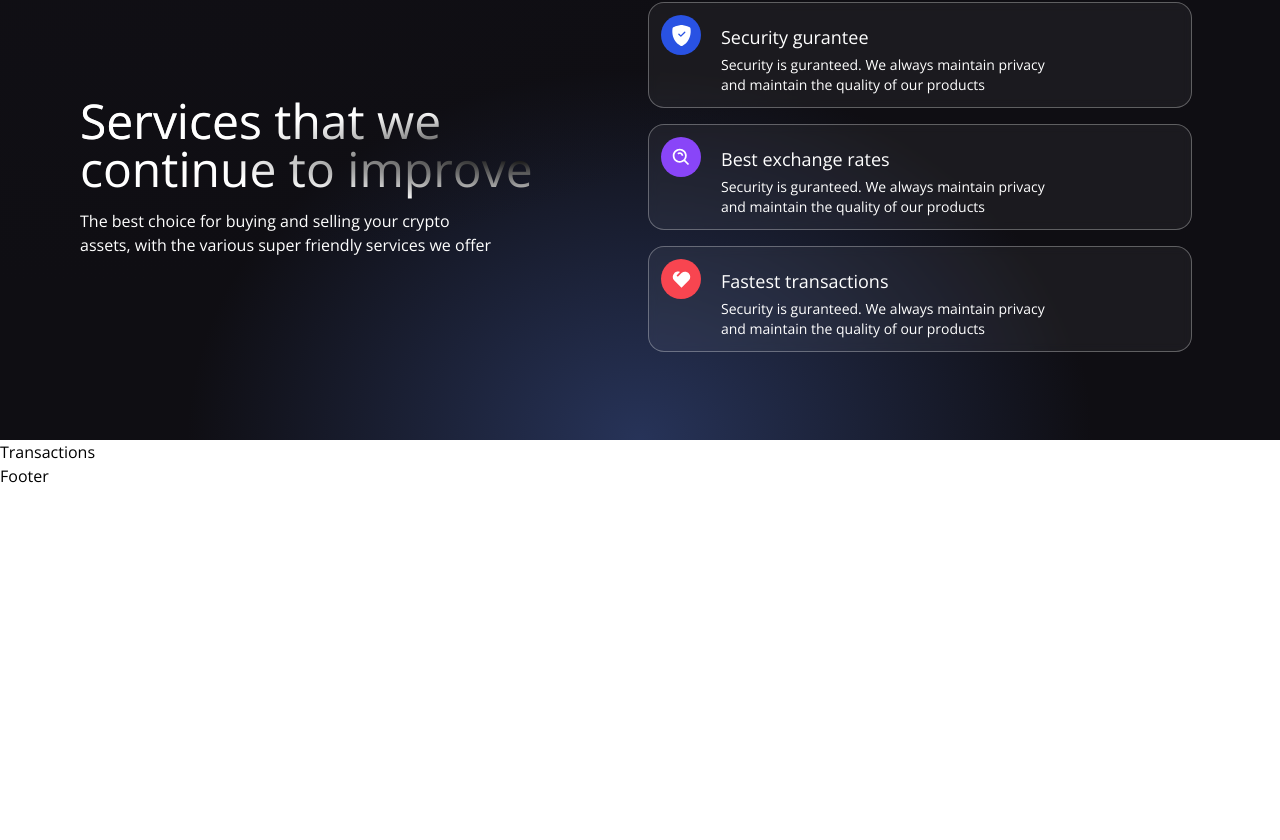
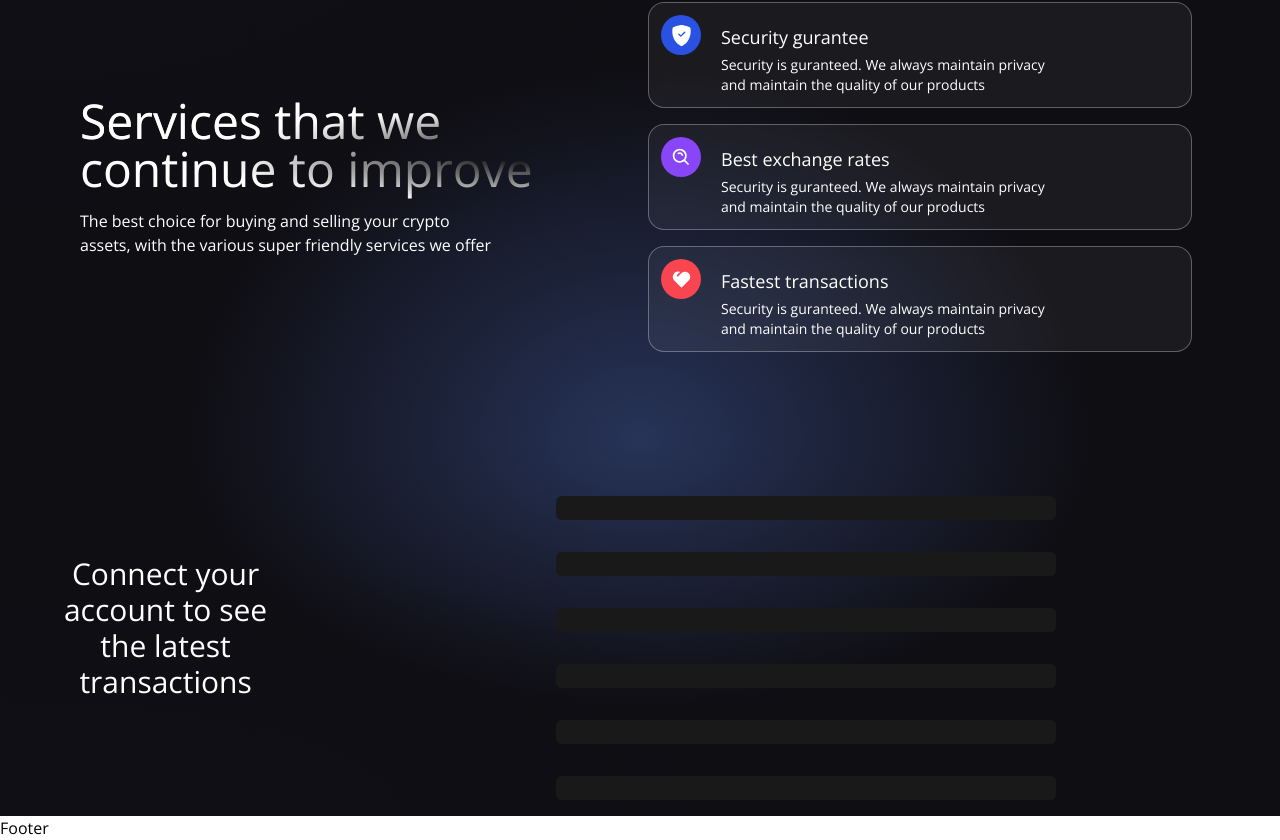
Before and after one commit to thakursachin05/SmartCrypt, a React (Vite) app in the folder client/: page / in a window 1280 px wide. Shown: the part 835-1675 px from the top of the page. Before the commit the page ends 1323 px from the top, so only its background shows below. Built offline with nearby package versions, Linux system fonts and the light colour scheme.

Commit message:
Update Transactions.jsx

```diff
--- a/client/src/components/Transactions.jsx
+++ b/client/src/components/Transactions.jsx
@@ -1,7 +1,55 @@
+import React, { useContext } from 'react';
+import { TransactionContext } from '../context/TransactionContext';
+import dummyData from '../utils/dummyData';
+import { shortenAddress } from '../utils/shortenAddress';
+
+const TransactionCard = ({addressTo , addressFrom, timestamp, message, keyword, amount, url}) => {
+    return (
+        <div className='bg-[#181918] m-4 flex flex-1
+            2xl: min-w-[450px]
+            2xl: max-w-[500px]
+            sm: min-w-[270px]
+            sm: max-w-[300px]
+            flex-col p-3 rounded-md hover:shadow-2xl
+        '>
+            <div className='flex flex'>
+
+            </div>
+
+        </div>
+
+    )
+}
+
 const Transactions = () => {
+    const { currentAccount } =  useContext(TransactionContext);
     return  (
-        <h1>Transactions</h1>
+        <div className='flex w-full justify-center items-center 2xl:px-20 gradient-bg-transactions'>
+            <div className='flex flex-col md:p-12 py-12 px-4'>
+             {/* Latest Transactions  */}
+             {currentAccount ?
+             (
+                <h3 className='text-white text-3xl text-center my-2'>
+                    Latest Transactions
+                </h3>
+             ) :
+             (
+                <h3 className='text-white text-3xl text-center my-2'>
+                Connect your account to see the latest transactions
+            </h3>
+             )
+            }
+             {/* Connect your account to see the latest transactions */}
 
+            </div>
+
+            <div className='flex flex-wrap justify-center items-center mt-10'>
+                {dummyData.reverse().map((transaction, i) => (
+                    <TransactionCard key={i} {...transaction}/>
+                ))}
+            </div>
+
+        </div>
     );
 }
 
```
